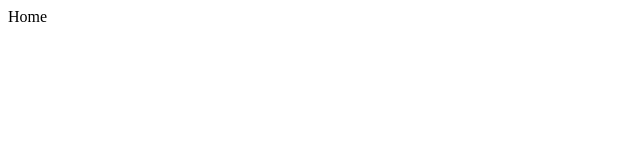
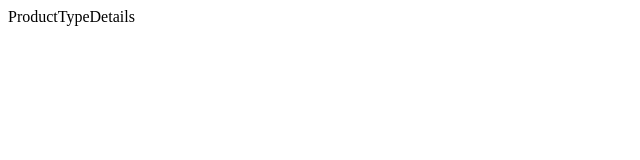
Before and after one commit to alxdrian/Store-app, a React (Create React App) app: page /products/types/1 in a window 1280 px wide. Shown: the top 160 px of the page, without its empty margins (0-640 px from the left). Built offline with nearby package versions, Linux system fonts and the light colour scheme.

Commit message:
config routes for product type pages

```diff
--- /dev/null
+++ b/src/App.js
@@ -0,0 +1,18 @@
+import { BrowserRouter as Router, Routes, Route } from "react-router-dom";
+import Home from './pages/Home';
+import ProductTypeDetails from './pages/productType/ProductTypeDetails';
+import ProductTypeForm from './pages/productType/ProductTypeForm';
+
+export default function App () {
+  return (
+    <Router>
+      <Routes>
+        <Route path="/" element={<Home />} />
+        <Route path="/products/types" element={<Home />} />
+        <Route path="/products/types/:id" element={<ProductTypeDetails />} />
+        <Route path="/products/types/new" element={<ProductTypeForm />} />
+        <Route path="/products/types/edit" element={<ProductTypeForm />} />
+      </Routes>
+    </Router>
+  )
+}
--- a/src/index.js
+++ b/src/index.js
@@ -2,12 +2,12 @@ import React from 'react';
 import ReactDOM from 'react-dom/client';
 import reportWebVitals from './reportWebVitals';
 import './style/index.css';
-import Home from './pages/Home';
+import App from './App'
 
 const root = ReactDOM.createRoot(document.getElementById('root'));
 root.render(
   <React.StrictMode>
-    <Home />
+    <App />
   </React.StrictMode>
 );
 
--- /dev/null
+++ b/src/pages/productType/ProductTypeDetails.js
@@ -0,0 +1,7 @@
+export default function ProductTypeDetails () {
+  return (
+    <div>
+      ProductTypeDetails
+    </div>
+  )
+}
--- /dev/null
+++ b/src/pages/productType/ProductTypeForm.js
@@ -0,0 +1,7 @@
+export default function ProductTypeForm () {
+  return (
+    <div>
+      ProductTypeForm
+    </div>
+  )
+}
```
